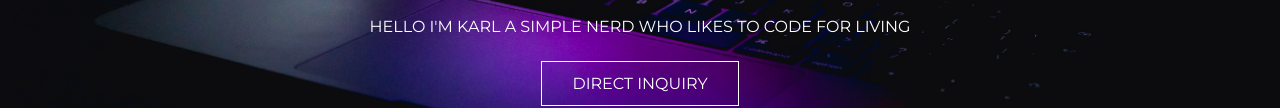
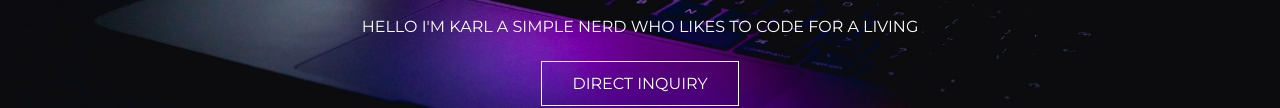
Before and after one commit to karljasen28/karljasen28.github.io, a plain HTML site: page index.html in a window 1280 px wide. Shown: the part 409-517 px from the top of the page. Drawn offline with Linux system fonts and the light colour scheme.

Commit message:
modified file: index.html v3.1.6

```diff
--- a/index.html
+++ b/index.html
@@ -63,7 +63,7 @@
 <div id="banner" class="banner">
    <div class="banner-content">
       <h1>WEB DEVELOPER</h1>
-      <p>HELLO I'M KARL A SIMPLE NERD WHO LIKES TO CODE FOR LIVING</p>
+      <p>HELLO I'M KARL A SIMPLE NERD WHO LIKES TO CODE FOR A LIVING</p>
       <br><br>
       <a href="#contact-me">DIRECT INQUIRY</a>
    </div>
```
